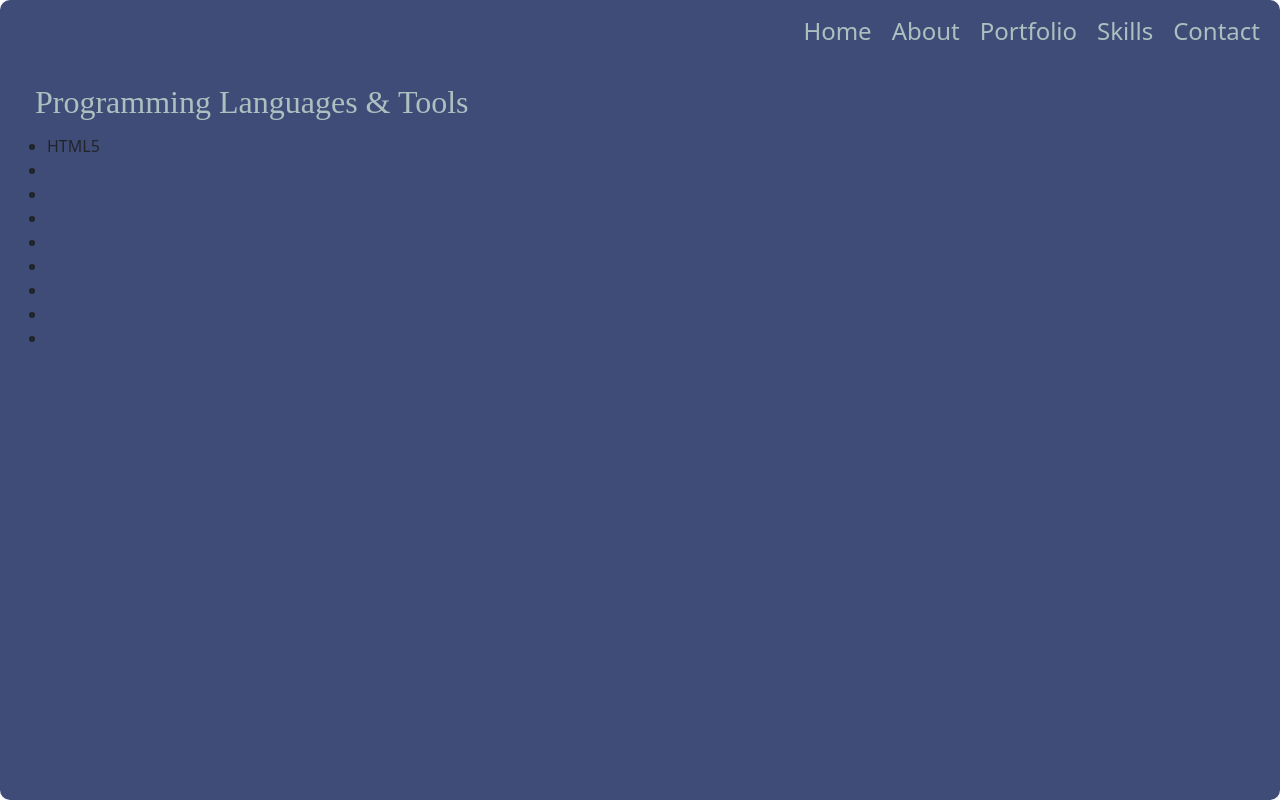
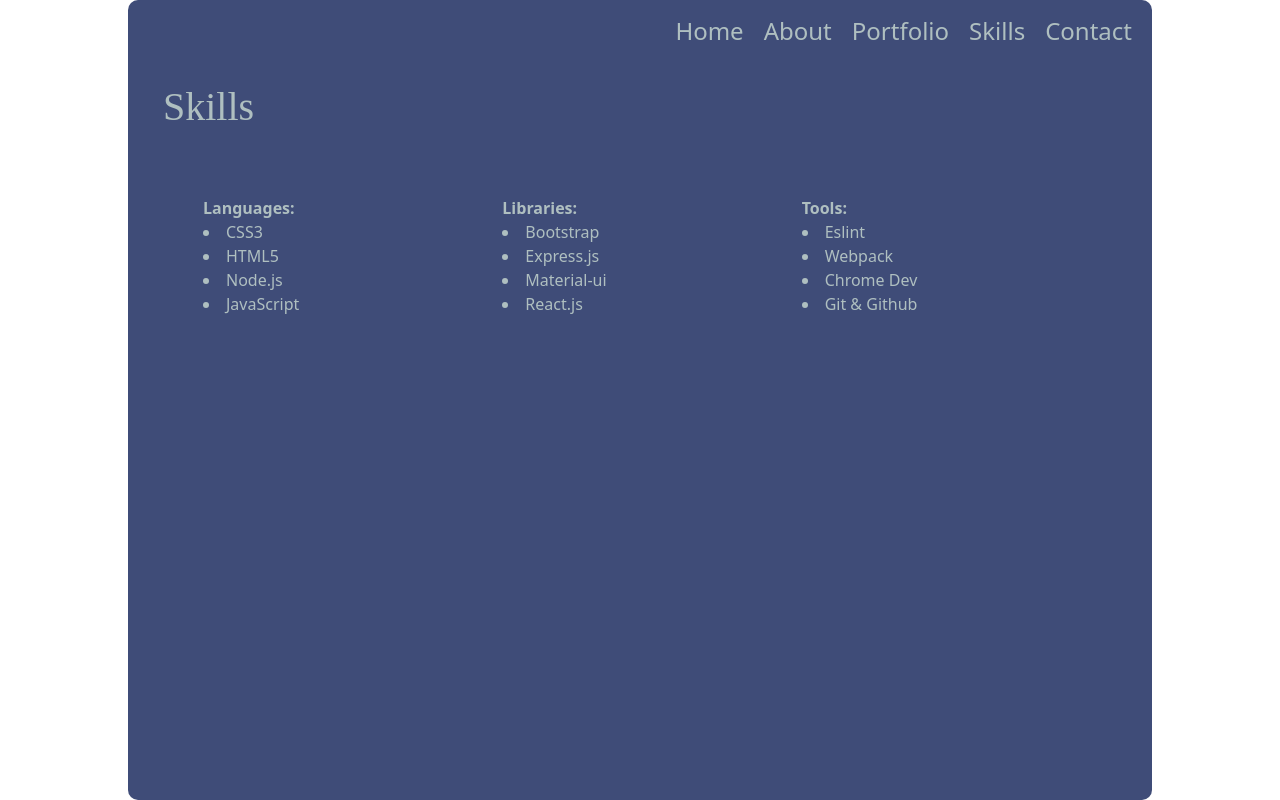
Before and after one commit to TammyGagliano/react-portfolio, a React (Create React App) app: page /skills in a window 1280 px wide. Built offline with nearby package versions, Linux system fonts and the light colour scheme.

Commit message:
file updates

```diff
--- a/src/App.css
+++ b/src/App.css
@@ -1,7 +1,7 @@
 .app {
   display: flex;
   margin: 0 auto;
-  max-width: 1280px;
+  max-width: 80%;
   padding: 0 15px;
   min-height: 100vh;
   border-radius: 10px;
--- a/src/App.js
+++ b/src/App.js
@@ -15,7 +15,6 @@ function App() {
     <Router>
       <div className="app">
         <NavBar />
-
         <Routes>
           <Route path="/" element={<Home />} />
           <Route path="/about" element={<About />} />
--- a/src/components/About.js
+++ b/src/components/About.js
@@ -1,9 +1,12 @@
 import "./style.css";
+import { Col, Row } from "react-bootstrap";
 
 const About = () => {
   return (
     <div className="about">
-      <h1>About Me</h1>
+      <div className="container-fluid">
+  <Row>
+    <Col><h1>About Me</h1>
       <p>
         Tammy Gagliano has about nine years’ experience in the finance industry
         mixed with about ten years of IT experience. She worked as a loan
@@ -20,7 +23,10 @@ const About = () => {
         joined the Campaign Execution team in 2019 and has been responsible for
         end to end development and delivery of Digital Marketing Campaigns and
         Customer Journeys.
-      </p>
+      </p></Col>
+  </Row>
+</div>
+
     </div>
   );
 };
--- a/src/components/Contact.js
+++ b/src/components/Contact.js
@@ -4,29 +4,26 @@ import { Col, Row } from "react-bootstrap";
 const About = () => {
   return (
     <div className="contact">
+    <div className="container">
     <Row>
-      <Col sm={12} md={6}>
-      <iframe src="https://www.google.com/maps/embed?pb=!1m18!1m12!1m3!1d425710.5893909689!2d-87.13032516049101!3d33.53092193978224!2m3!1f0!2f0!3f0!3m2!1i1024!2i768!4f13.1!3m3!1m2!1s0x888911df5885bfd3%3A0x25507409eaba54ce!2sBirmingham%2C%20AL!5e0!3m2!1sen!2sus!4v1637340330239!5m2!1sen!2sus"
+    <Col sm={8}> <iframe src="https://www.google.com/maps/embed?pb=!1m18!1m12!1m3!1d425710.5893909689!2d-87.13032516049101!3d33.53092193978224!2m3!1f0!2f0!3f0!3m2!1i1024!2i768!4f13.1!3m3!1m2!1s0x888911df5885bfd3%3A0x25507409eaba54ce!2sBirmingham%2C%20AL!5e0!3m2!1sen!2sus!4v1637340330239!5m2!1sen!2sus"
               width="600"
               height="450"
               frameBorder="0"
-              style={{ border: 0 }}></iframe>
+              style={{ border: 0 }}></iframe></Col>
+    <Col sm={4}><h1>Contact me!</h1>
 
-              </Col>
-            <Col sm={12} md={6}>
-      <h1>Contact me!</h1>
+     <h3>Phone</h3>
+     <p>555-555-5555</p>
 
-      <h2>Phone</h2>
-      <p>555-555-5555</p>
+     <h3>Email</h3>
+     <p>tammy@grmail.com</p>
 
-      <h2>Email</h2>
-      <p>tammy@grmail.com</p>
+     <h3>Address</h3>
+     <p>Birmingham, Alabama </p></Col>
+  </Row>
 
-      <h2>Address</h2>
-      <p>Birmingham, Alabama </p>
-      </Col>
-        </Row>
-
+      </div>
     </div>
   );
 };
--- a/src/components/Portfolio.js
+++ b/src/components/Portfolio.js
@@ -6,28 +6,29 @@ import { Col, Row } from "react-bootstrap";
 const Portfolio = () => {
     return (
         <div className="container">
-            <h2>Portfolio</h2>
+            <h1>Portfolio</h1>
         <div className="portfolio">
             <div className="portfolioImg">
-            <Row>
-            <Col sm={12} md={6}>
-            <h4>Weather Dashboard App</h4>
+
+
+  <Row>
+    <Col sm={6}><h4>Fitness Tracker App</h4>
+            <img src={`${process.env.PUBLIC_URL}/images/fitnessscreenshot.png`} alt=""/>
+            <p><a href="https://tg-fitness-tracker.herokuapp.com/">View, create, and track daily workouts.</a></p></Col>
+    <Col sm={6}><h4>Weather Dashboard App</h4>
             <img src={`${process.env.PUBLIC_URL}/images/weatherscreenshot.png`} alt=""/>
-            <p><a href="https://tammygagliano.github.io/weather-dashboard/">See the weather and 5 day forecast.</a></p>
-            <h4>Fitness Tracker App</h4>
-            <img src={`${process.env.PUBLIC_URL}/images/fitnessscreenshot.png`} alt=""/>
-            <p><a href="https://tg-fitness-tracker.herokuapp.com/">View, create, and track daily workouts.</a></p>
-            <p></p>
-            </Col>
-            <Col sm={12} md={6}>
-            <h4>Password Generator App</h4>
-            <img src={`${process.env.PUBLIC_URL}/images/passwordGenScreenshot.png`} alt=""/>
-            <p><a href="https://tammygagliano.github.io/password-generator/">Generate a random password.</a></p>
-            <h4>Budget Tracker App</h4>
+            <p><a href="https://tammygagliano.github.io/weather-dashboard/">See the weather and 5 day forecast.</a></p></Col>
+  </Row>
+  <Row>
+    <Col sm={6}><h4>Budget Tracker App</h4>
             <img src={`${process.env.PUBLIC_URL}/images/budgetscreenshot.png`} alt=""/>
-            <p><a href="https://tg-progressive-budget.herokuapp.com/">Fund and subtract expenses.</a></p>
-            </Col>
-            </Row>
+            <p><a href="https://tg-progressive-budget.herokuapp.com/">Fund and subtract expenses.</a></p></Col>
+    <Col sm={6}><h4>Weather Dashboard App</h4>
+            <img src={`${process.env.PUBLIC_URL}/images/weatherscreenshot.png`} alt=""/>
+            <p><a href="https://tammygagliano.github.io/weather-dashboard/">See the weather and 5 day forecast.</a></p></Col>
+  </Row>
+
+
             </div>
         </div>
         </div>
--- a/src/components/Skills.js
+++ b/src/components/Skills.js
@@ -1,42 +1,37 @@
-import { faHome } from "@fortawesome/free-solid-svg-icons";
-import { FontAwesomeIcon } from "@fortawesome/react-fontawesome";
-
 import "./style.css";
+import { Col, Row } from "react-bootstrap";
 
 const Skills = () => {
   return (
-    <div className="Portfolio">
-      <h2>Programming Languages &amp; Tools</h2>
-      <ul>
-        <li>HTML5
-        </li>
-        <li>
-          <i class="fab fa-css3-alt"></i>
-        </li>
-        <li>
-          <i class="fab fa-js-square"></i>
-        </li>
-        <li>
-          <i class="fab fa-wordpress"></i>
-        </li>
-        <li>
-        <FontAwesomeIcon icon={["fab", "github"]} />
-        </li>
-        <li>
-          <i class="fab fa-adobe"></i>
-        </li>
-        <li>
-          <i class="fab fa-bootstrap"></i>
-        </li>
-        <li>
-          <i class="fab fa-react"></i>
-        </li>
-        <li>
-          <i class="fab fa-node-js"></i>
-        </li>
-      </ul>
+    <div className="skills">
+      <h1>Skills</h1>
+      <div className="skillscontainer">
+        <Row>
+          <Col sm>
+            <strong>Languages:</strong>
+            <li>CSS3</li>
+            <li>HTML5</li>
+            <li>Node.js</li>
+            <li>JavaScript</li>
+          </Col>
+
+          <Col sm>
+            <strong>Libraries:</strong>
+            <li>Bootstrap</li>
+            <li>Express.js</li>
+            <li>Material-ui</li>
+            <li>React.js</li>
+          </Col>
+          <Col sm>
+            <strong>Tools:</strong>
+            <li>Eslint</li>
+            <li>Webpack</li>
+            <li>Chrome Dev</li>
+            <li>Git & Github</li>
+          </Col>
+        </Row>
+      </div>
     </div>
   );
 };
-
 export default Skills;
--- a/src/components/style.css
+++ b/src/components/style.css
@@ -57,6 +57,7 @@ h1, h2, h3, h4 {
     margin: 0 30px;
 }
 
+
 /* ABOUT PAGE CSS */
 .about {
     flex-grow: 1;
@@ -64,6 +65,9 @@ h1, h2, h3, h4 {
 .about p {
     padding: 10px 20px;
     color: #afbfc0;
+}
+.about .container-fluid{
+    width: 85%;
 }
 
 /* NAVIGATION CSS */
@@ -135,7 +139,7 @@ h1, h2, h3, h4 {
     border: 0;
     width: 100%;
     height: 400px;
-    margin-bottom: 15px;
+    margin-top: 15px;
   }
 /* PORTFOLIO PAGE CSS */
 
@@ -150,3 +154,11 @@ h1, h2, h3, h4 {
     Align-Items: center;
     Justify-Content: center;
 }
+
+/* SKILLS PAGE CSS */
+
+.skillscontainer {
+    color: #afbfc0;
+    padding: 40px;
+    margin: 20px;
+}
--- a/src/index.css
+++ b/src/index.css
@@ -5,9 +5,10 @@
 
 body {
   margin: 0;
+  background-color: #56494c;
   font-family: 'Times New Roman', sans-serif;  -webkit-font-smoothing: antialiased;
   -moz-osx-font-smoothing: grayscale;
-  background-color: #56494c;
+
 }
 
 /* hide scrollbar */
```
Also changed, not shown: public/images/header.jpg (added), 30 other files (tests, documents, lock files or other folders).
